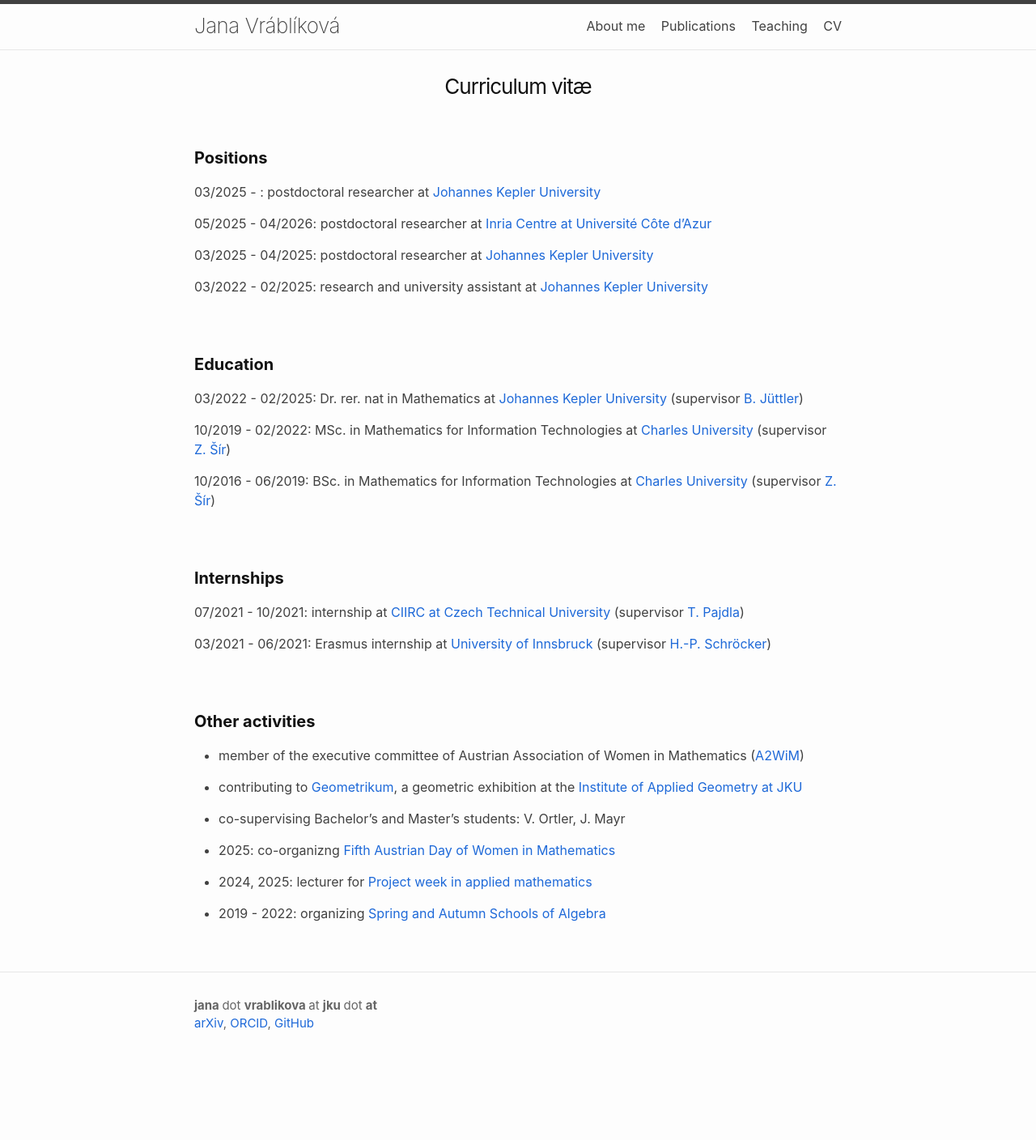
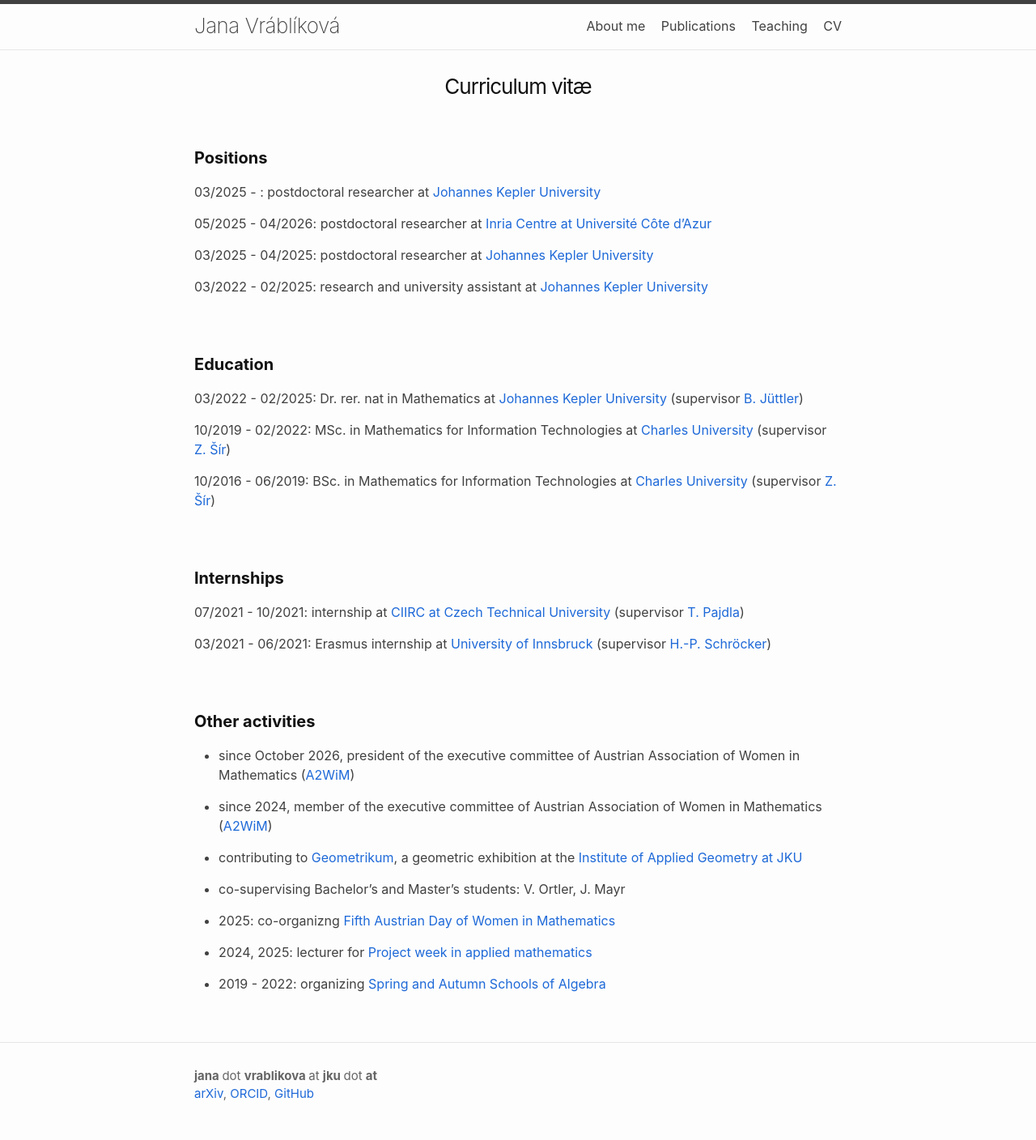
Before and after one commit to JanaVrablikova/janavrablikova.github.io, a Jekyll site: the page built from 03cv.markdown, in a window 1280 px wide. Shown: the whole page at 81% size. Built offline with Jekyll 4.4.1, drawn with Linux system fonts in a browser that asks for light colours; nearby versions of some CDN libraries; before the commit the page ends 1321 px from its top, so only the background shows below that.

Commit message:
Update 03cv.markdown

```diff
--- a/03cv.markdown
+++ b/03cv.markdown
@@ -36,7 +36,9 @@ longname: Curriculum vitæ
 &nbsp;
 
 #### **Other activities**
-* member of the executive committee of Austrian Association of Women in Mathematics ([A2WiM](https://sites.google.com/view/a2wim/home))
+* since October 2026, president of the executive committee of Austrian Association of Women in Mathematics ([A2WiM](https://sites.google.com/view/a2wim/home))
+
+* since 2024, member of the executive committee of Austrian Association of Women in Mathematics ([A2WiM](https://sites.google.com/view/a2wim/home))
 
 * contributing to [Geometrikum](https://www.ag.jku.at/geometrikum.shtml), a geometric exhibition at the [Institute of Applied Geometry at JKU](https://www.ag.jku.at)
 
```
